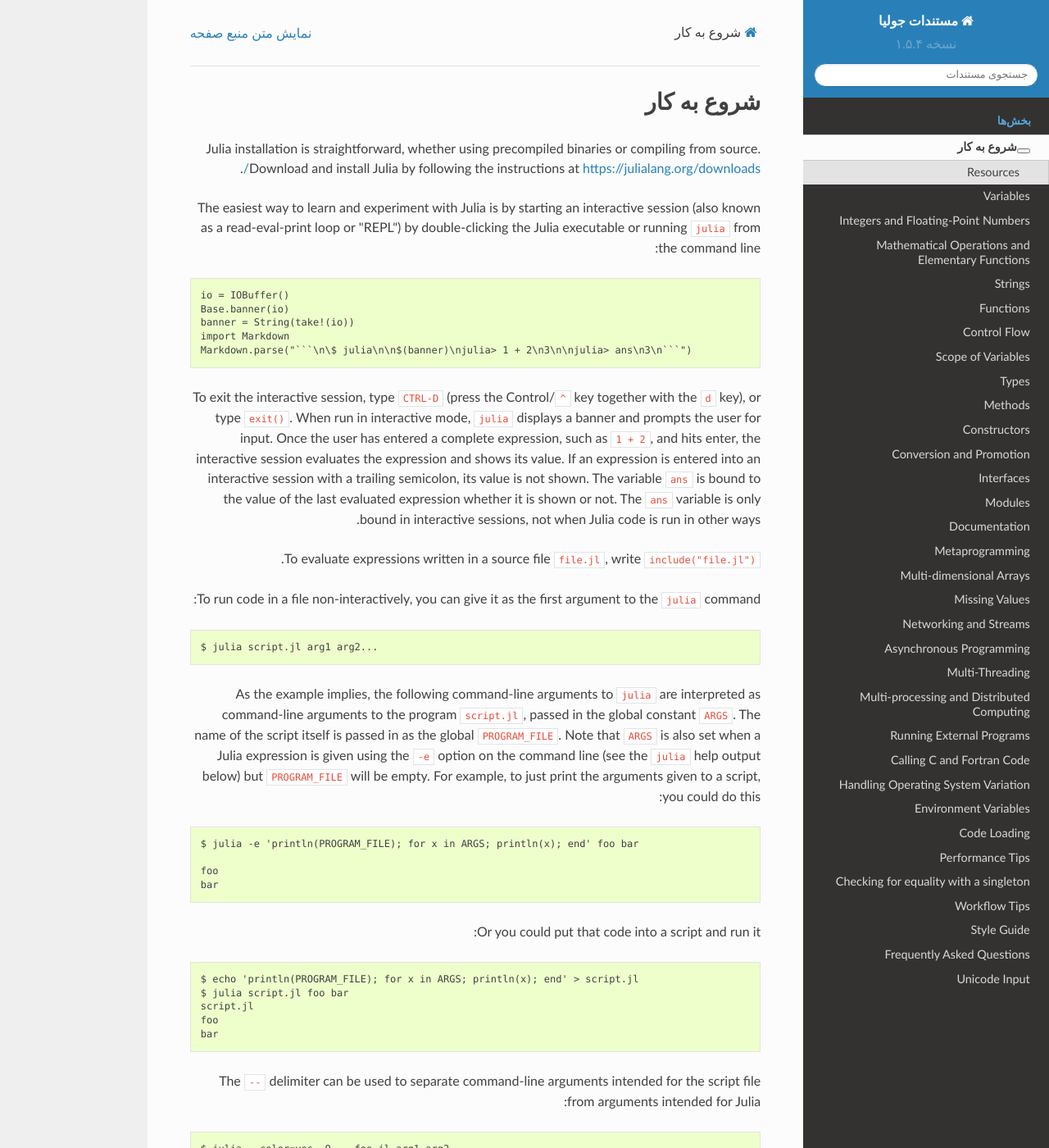
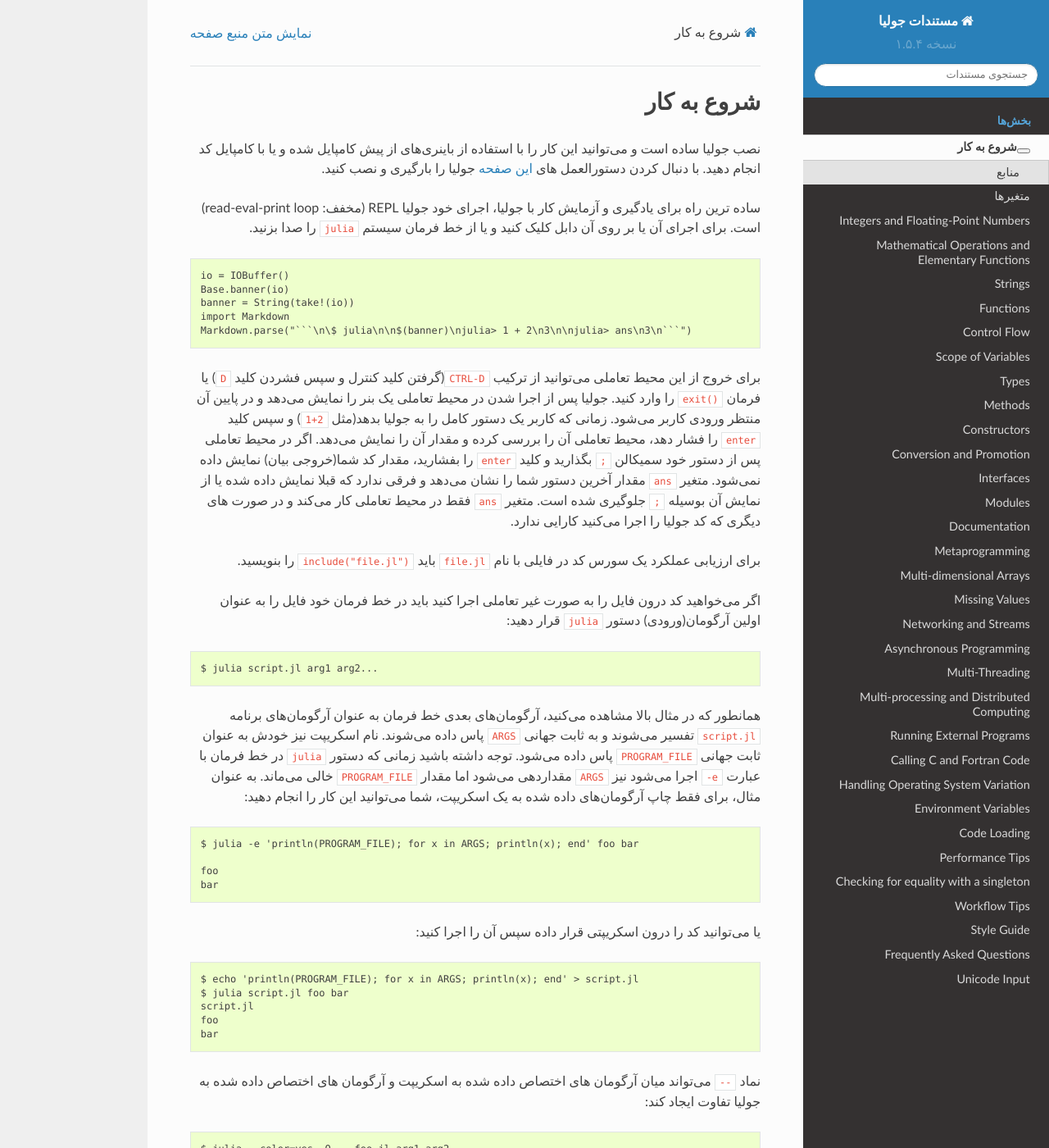
Before and after one commit to AppliedLinearAlgebra-Sharif/julia-docs, a Sphinx documentation site: the page built from docs/manual/getting-started.md, in a window 1280 px wide and 1400 px high. Shown: the whole window at 82% size. Built offline with Sphinx 7.4.7 and the Read the Docs theme 2.0.0, drawn with Linux system fonts in a browser that asks for light colours; pages that are not in the unit, such as notebooks, are missing from menus; some of the changed text lies outside the part shown.

Commit message:
starting-translation

````diff
--- a/docs/manual/getting-started.md
+++ b/docs/manual/getting-started.md
@@ -1,11 +1,9 @@
 # شروع به کار
 
-Julia installation is straightforward, whether using precompiled binaries or compiling from source.
-Download and install Julia by following the instructions at [https://julialang.org/downloads/](https://julialang.org/downloads/).
+نصب جولیا ساده است و می‌توانید این کار را با استفاده از باینری‌های از پیش کامپایل شده و یا با کامپایل کد انجام دهید.
+با دنبال کردن دستورالعمل های [این صفحه](https://julialang.org/downloads/) جولیا را بارگیری و نصب کنید.
 
-The easiest way to learn and experiment with Julia is by starting an interactive session (also
-known as a read-eval-print loop or "REPL") by double-clicking the Julia executable or running
-`julia` from the command line:
+ساده ترین راه برای یادگیری و آزمایش کار با جولیا، اجرای خود جولیا REPL (مخفف: read-eval-print loop) است. برای اجرای آن یا بر روی آن دابل کلیک کنید و یا از خط فرمان سیستم `julia` را صدا بزنید.
 
 ```@eval
 io = IOBuffer()
@@ -14,30 +12,17 @@
 import Markdown
 Markdown.parse("```\n\$ julia\n\n$(banner)\njulia> 1 + 2\n3\n\njulia> ans\n3\n```")
 ```
+برای خروج از این محیط تعاملی می‌توانید از ترکیب `CTRL-D`(گرفتن کلید کنترل و سپس فشردن کلید `D`) یا فرمان `()exit` را وارد کنید. جولیا پس از اجرا شدن در محیط تعاملی یک بنر را نمایش می‌دهد و در پایین آن منتظر ورودی کاربر می‌شود. زمانی که کاربر یک دستور کامل را به جولیا بدهد(مثل `2+1`) و سپس کلید `enter` را فشار دهد، محیط تعاملی آن را بررسی کرده و مقدار آن را نمایش می‌دهد. اگر در محیط تعاملی پس از دستور خود سمیکالن `;` بگذارید و کلید `enter` را بفشارید، مقدار کد شما(خروجی بیان) نمایش داده نمی‌شود. متغیر `ans` مقدار آخرین دستور شما را نشان می‌دهد و فرقی ندارد که قبلا نمایش داده شده یا از نمایش آن بوسیله `;` جلوگیری شده است. متغیر `ans` فقط در محیط تعاملی کار می‌کند و در صورت های دیگری که کد جولیا را اجرا می‌کنید کارایی ندارد.
 
-To exit the interactive session, type `CTRL-D` (press the Control/`^` key together with the `d` key), or type
-`exit()`. When run in interactive mode, `julia` displays a banner and prompts the user for input.
-Once the user has entered a complete expression, such as `1 + 2`, and hits enter, the interactive
-session evaluates the expression and shows its value. If an expression is entered into an interactive
-session with a trailing semicolon, its value is not shown. The variable `ans` is bound to the
-value of the last evaluated expression whether it is shown or not. The `ans` variable is only
-bound in interactive sessions, not when Julia code is run in other ways.
+برای ارزیابی عملکرد یک سورس کد در فایلی با نام `file.jl` باید `include("file.jl")` را بنویسید.
 
-To evaluate expressions written in a source file `file.jl`, write `include("file.jl")`.
-
-To run code in a file non-interactively, you can give it as the first argument to the `julia`
-command:
+اگر می‌خواهید کد درون فایل را به صورت غیر تعاملی اجرا کنید باید در خط فرمان خود فایل را به عنوان اولین آرگومان(ورودی) دستور `julia` قرار دهید:
 
 ```
 $ julia script.jl arg1 arg2...
 ```
 
-As the example implies, the following command-line arguments to `julia` are interpreted as
-command-line arguments to the program `script.jl`, passed in the global constant `ARGS`. The
-name of the script itself is passed in as the global `PROGRAM_FILE`. Note that `ARGS` is
-also set when a Julia expression is given using the `-e` option on the command line (see the
-`julia` help output below) but `PROGRAM_FILE` will be empty. For example, to just print the
-arguments given to a script, you could do this:
+همانطور که در مثال بالا مشاهده می‌کنید، آرگومان‌های بعدی خط فرمان به عنوان آرگومان‌های برنامه `script.jl` تفسیر می‌شوند و  به ثابت جهانی `ARGS` پاس داده می‌شوند. نام اسکریپت نیز خودش به عنوان ثابت جهانی `PROGRAM_FILE` پاس داده می‌شود. توجه داشته باشید زمانی که دستور `julia` در خط فرمان با عبارت `e-` اجرا می‌شود نیز `ARGS` مقداردهی می‌شود اما مقدار `PROGRAM_FILE` خالی می‌ماند. به عنوان مثال، برای فقط چاپ آرگومان‌های داده شده به یک اسکریپت، شما می‌توانید این کار را انجام دهید:
 
 ```
 $ julia -e 'println(PROGRAM_FILE); for x in ARGS; println(x); end' foo bar
@@ -46,7 +31,7 @@
 bar
 ```
 
-Or you could put that code into a script and run it:
+یا می‌توانید کد را درون اسکریپتی قرار داده سپس آن را اجرا کنید:
 
 ```
 $ echo 'println(PROGRAM_FILE); for x in ARGS; println(x); end' > script.jl
@@ -56,25 +41,17 @@
 bar
 ```
 
-The `--` delimiter can be used to separate command-line arguments intended for the script file from arguments intended for Julia:
+نماد `--` می‌تواند میان آرگومان های اختصاص داده شده به اسکریپت و آرگومان های اختصاص داده شده به جولیا تفاوت ایجاد کند:
 
 ```
 $ julia --color=yes -O -- foo.jl arg1 arg2..
 ```
 
-See also [Scripting](@ref man-scripting) for more information on writing Julia scripts.
+برای اطلاعات بیشتر درباره نوشتن اسکریپت‌های جولیا به [اسکریپت نویسی](faq.html#scripting) مراجعه کنید.
 
-Julia can be started in parallel mode with either the `-p` or the `--machine-file` options. `-p n`
-will launch an additional `n` worker processes, while `--machine-file file` will launch a worker
-for each line in file `file`. The machines defined in `file` must be accessible via a password-less
-`ssh` login, with Julia installed at the same location as the current host. Each machine definition
-takes the form `[count*][user@]host[:port] [bind_addr[:port]]`. `user` defaults to current user,
-`port` to the standard ssh port. `count` is the number of workers to spawn on the node, and defaults
-to 1. The optional `bind-to bind_addr[:port]` specifies the IP address and port that other workers
-should use to connect to this worker.
+جولیا با هر دو آرگومان `p-` یا `machine-file--` می‌تواند در حالت پردازش موازی شروع به کار کند. `p n-` به اندازه `n‍` کارگر اضافه اجرا می‌کند در حالی که `machine-file file--` به ازای هر خط از فایل `file` یک کارگر را اجرا می‌کند. ماشین های تعریف شده برای `file` باید از طریق یک ورود `ssh` بدون نیاز به رمز در دسترس قرار داشته باشند که جولیا نیز باید در همان مکان به عنوان میزبان فعلی نصب شده باشد. هر ماشینی که تعریف می‌شود فرم `[count*][user@]host[:port] [bind_addr[:port]]` را می‌گیرد. پیش فرض `user` همان کاربر جاری سیستم و `port` همان پورت استاندارد ssh است. `count` میزان کارگرهایی است که بر روی گره ایجاد می‌شوند که مقدار پیشفرض آن یک است. آرگومان اختیاری `bind-to bind_addr[:port]` آدرس آی پی و پورت دیگر کارگرها برای ارتباط با این کارگر را مشخص می‌کند.
 
-If you have code that you want executed whenever Julia is run, you can put it in
-`~/.julia/config/startup.jl`:
+اگر کدی دارید که می‌خواهید هر زمان که جولیا اجرا می‌شود آن هم اجرا شود، کافیست آن را در `julia/config/startup.jl./~` قرار دهید:
 
 ```
 $ echo 'println("Greetings! 你好! 안녕하세요?")' > ~/.julia/config/startup.jl
@@ -84,57 +61,56 @@
 ...
 ```
 
-Note that although you should have a `~/.julia` directory once you've run Julia for the
-first time, you may need to create the `~/.julia/config` folder and the
-`~/.julia/config/startup.jl` file if you use it.
+توجه داشته باشید که اگرچه زمانی که برای اولین بار جولیا را اجرا کنید باید یک دایرکتوری `~/.julia` ایجاد شده باشد، ممکن است لازم باشد که پوشه `~/.julia/config` و فایل `~/.julia/config/startup.jl` را خودتان ایجاد کنید تا بتوانید از آن‌ها استفاده کنید.
 
-There are various ways to run Julia code and provide options, similar to those available for the
-`perl` and `ruby` programs:
+راه های مختلفی برای اجرای کد جولیا وجود دارد و شبیه گزینه هایی هستند که برای برنامه های پرل(`perl`) و روبی(`ruby`) ارائه شده اند:
 
 ```
 julia [switches] -- [programfile] [args...]
 ```
 
-|Switch                                 |Description|
+|سوئیچ                                 |توضیحات|
 |:---                                   |:---|
-|`-v`, `--version`                      |Display version information|
-|`-h`, `--help`                         |Print command-line options (this message).|
-|`--project[={<dir>\|@.}]`              |Set <dir> as the home project/environment. The default @. option will search through parent directories until a Project.toml or JuliaProject.toml file is found.|
-|`-J`, `--sysimage <file>`              |Start up with the given system image file|
-|`-H`, `--home <dir>`                   |Set location of `julia` executable|
-|`--startup-file={yes\|no}`             |Load `~/.julia/config/startup.jl`|
-|`--handle-signals={yes\|no}`           |Enable or disable Julia's default signal handlers|
-|`--sysimage-native-code={yes\|no}`     |Use native code from system image if available|
-|`--compiled-modules={yes\|no}`         |Enable or disable incremental precompilation of modules|
-|`-e`, `--eval <expr>`                  |Evaluate `<expr>`|
-|`-E`, `--print <expr>`                 |Evaluate `<expr>` and display the result|
-|`-L`, `--load <file>`                  |Load `<file>` immediately on all processors|
-|`-t`, `--threads {N\|auto`}            |Enable N threads; `auto` currently sets N to the number of local CPU threads but this might change in the future|
-|`-p`, `--procs {N\|auto`}              |Integer value N launches N additional local worker processes; `auto` launches as many workers as the number of local CPU threads (logical cores)|
-|`--machine-file <file>`                |Run processes on hosts listed in `<file>`|
-|`-i`                                   |Interactive mode; REPL runs and `isinteractive()` is true|
-|`-q`, `--quiet`                        |Quiet startup: no banner, suppress REPL warnings|
-|`--banner={yes\|no\|auto}`             |Enable or disable startup banner|
-|`--color={yes\|no\|auto}`              |Enable or disable color text|
-|`--history-file={yes\|no}`             |Load or save history|
-|`--depwarn={yes\|no\|error}`           |Enable or disable syntax and method deprecation warnings (`error` turns warnings into errors)|
-|`--warn-overwrite={yes\|no}`           |Enable or disable method overwrite warnings|
-|`-C`, `--cpu-target <target>`          |Limit usage of CPU features up to `<target>`; set to `help` to see the available options|
-|`-O`, `--optimize={0,1,2,3}`           |Set the optimization level (default level is 2 if unspecified or 3 if used without a level)|
-|`-g`, `-g <level>`                     |Enable / Set the level of debug info generation (default level is 1 if unspecified or 2 if used without a level)|
-|`--inline={yes\|no}`                   |Control whether inlining is permitted, including overriding `@inline` declarations|
-|`--check-bounds={yes\|no}`             |Emit bounds checks always or never (ignoring declarations)|
-|`--math-mode={ieee,fast}`              |Disallow or enable unsafe floating point optimizations (overrides @fastmath declaration)|
-|`--code-coverage={none\|user\|all}`    |Count executions of source lines|
-|`--code-coverage`                      |equivalent to `--code-coverage=user`|
-|`--track-allocation={none\|user\|all}` |Count bytes allocated by each source line|
-|`--track-allocation`                   |equivalent to `--track-allocation=user`|
+|&lrm;`-v`, `--version`                 |اطلاعات نسخه را نمایش می‌دهد|
+|&lrm;`-h`, `--help`                          |گزینه‌های خط فرمان را نمایش می‌دهد|
+|&lrm;`--project[={<dir>\|@.}]`              |Set <dir\> as the home project/environment. The default @. option will search through parent directories until a Project.toml or JuliaProject.toml file is found.|
+|&lrm;`-J`, `--sysimage <file>`&lrm;             |Start up with the given system image file|
+|&lrm;`-H`, `--home <dir>`&lrm;                   |Set location of `julia` executable|
+|&lrm;`--startup-file={yes\|no}`             |Load `~/.julia/config/startup.jl`|
+|&lrm;`--handle-signals={yes\|no}`           |Enable or disable Julia's default signal handlers|
+|&lrm;`--sysimage-native-code={yes\|no}`     |Use native code from system image if available|
+|&lrm;`--compiled-modules={yes\|no}`         |Enable or disable incremental precompilation of modules|
+|&lrm;`-e`, `--eval <expr>`&lrm;                  |مقدار &lrm;`<expr>`&lrm; را محاسبه می‌کند|
+|&lrm;`-E`, `--print <expr>`&lrm;                 |Evaluate `<expr>`&lrm; and display the result|
+|&lrm;`-L`, `--load <file>`&lrm;                  |Load `<file>`&lrm; immediately on all processors|
+|&lrm;`-t`, `--threads {N\|auto}`            |Enable N threads; `auto` currently sets N to the number of local CPU threads but this might change in the future|
+|&lrm;`-p`, `--procs {N\|auto}`              |Integer value N launches N additional local worker processes; `auto` launches as many workers as the number of local CPU threads (logical cores)|
+|&lrm;`--machine-file <file>`&lrm;                |Run processes on hosts listed in `<file>`&lrm;|
+|&lrm;`-i`                                   |Interactive mode; REPL runs and `isinteractive()` is true|
+|&lrm;`-q`, `--quiet`                        |Quiet startup: no banner, suppress REPL warnings|
+|&lrm;`--banner={yes\|no\|auto}`             |Enable or disable startup banner|
+|&lrm;`--color={yes\|no\|auto}`              |Enable or disable color text|
+|&lrm;`--history-file={yes\|no}`             |Load or save history|
+|&lrm;`--depwarn={yes\|no\|error}`           |Enable or disable syntax and method deprecation warnings (`error` turns warnings into errors)|
+|&lrm;`--warn-overwrite={yes\|no}`           |Enable or disable method overwrite warnings|
+|&lrm;`-C`, `--cpu-target <target>`&lrm;          |Limit usage of CPU features up to `<target>`&lrm;; set to `help` to see the available options|
+|&lrm;`-O`, `--optimize={0,1,2,3}`           |Set the optimization level (default level is 2 if unspecified or 3 if used without a level)|
+|&lrm;`-g`, `-g <level>`&lrm;                     |Enable / Set the level of debug info generation (default level is 1 if unspecified or 2 if used without a level)|
+|&lrm;`--inline={yes\|no}`                   |Control whether inlining is permitted, including overriding `@inline` declarations|
+|&lrm;`--check-bounds={yes\|no}`             |Emit bounds checks always or never (ignoring declarations)|
+|&lrm;`--math-mode={ieee,fast}`              |Disallow or enable unsafe floating point optimizations (overrides @fastmath declaration)|
+|&lrm;`--code-coverage={none\|user\|all}`    |Count executions of source lines|
+|&lrm;`--code-coverage`                      |equivalent to `--code-coverage=user`|
+|&lrm;`--track-allocation={none\|user\|all}` |Count bytes allocated by each source line|
+|&lrm;`--track-allocation`                   |equivalent to `--track-allocation=user`|
 
-!!! compat "Julia 1.1"
-    In Julia 1.0, the default `--project=@.` option did not search up from the root
-    directory of a Git repository for the `Project.toml` file. From Julia 1.1 forward, it
-    does.
+---
+**سازگاری Julia 1.1**
 
-## Resources
+در جولیا 1.0 ، گزینه پیش فرض `--project=@.` از پوشه root مخزن Git برای فایل `Project.toml` جستجو نمی‌کرد. از جولیا 1.1 به بعد، می‌کند.
 
-A curated list of useful learning resources to help new users get started can be found on the [learning](https://julialang.org/learning/) page of the main Julia web site.
+---
+
+## منابع
+
+لیستی از منابع یادگیری مفید برای کمک به کاربران جدید را می توانید در صفحه [یادگیری](https://julialang.org/learning/) وب سایت اصلی جولیا بیابید.
````
Also changed, not shown: TRANSLATION.md (+24 -0 lines), docs/manual/variables.md (+12 -33 lines).
